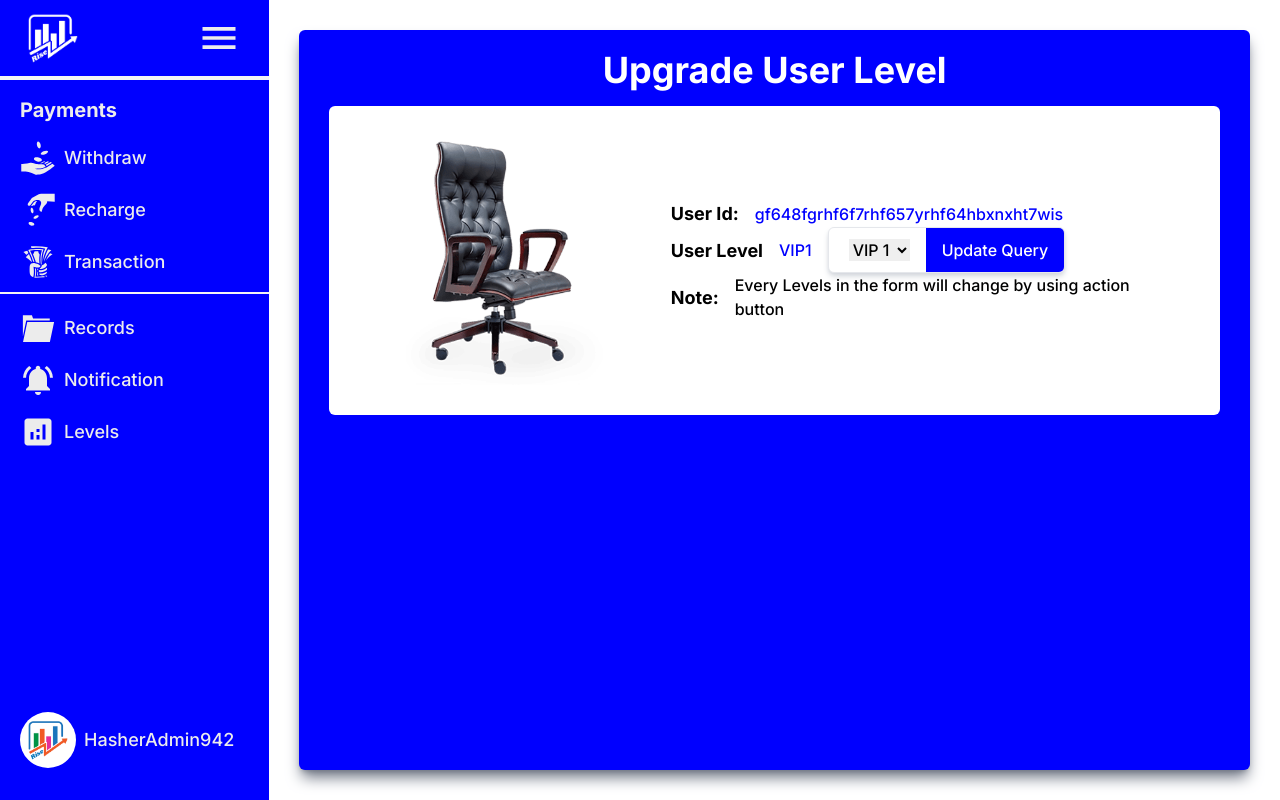
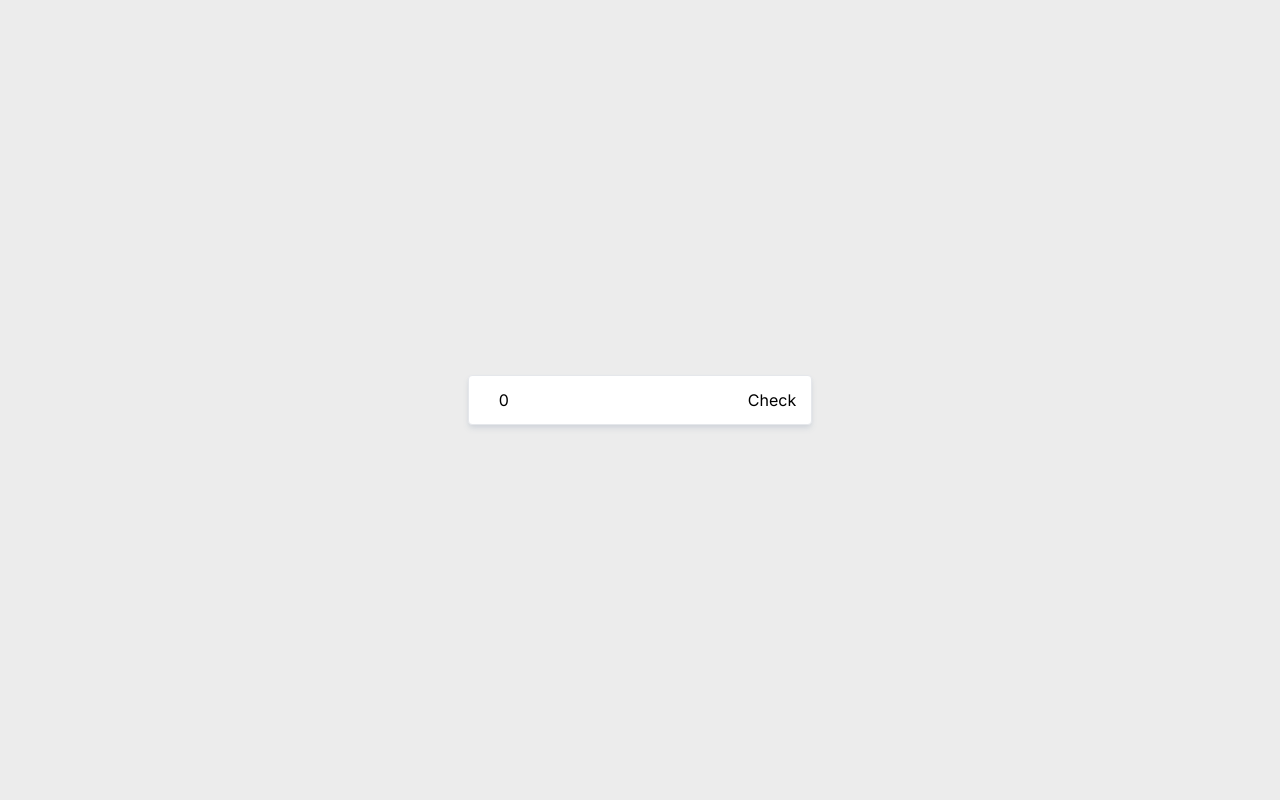
Before and after one commit to mhmAdmin1122/Rise, a Next.js app: page /admin/AdminPages/AdminLevels in a window 1280 px wide. Built offline with nearby package versions, Linux system fonts and the light colour scheme.

Commit message:
admin panel security creted

```diff
--- a/src/app/admin/AdminLayout/AdminLayout.tsx
+++ b/src/app/admin/AdminLayout/AdminLayout.tsx
@@ -1,14 +1,52 @@
-import React from "react";
+"use client";
+import React, { useState } from "react";
 import SideBar from "../AdminComponents/SideBar";
 
 const AdminLayout = ({ children }: any) => {
+  const [condition, setCondition] = useState(false);
+  const [password, setPassword] = useState(0);
+
+  const handleOnSubmitCheck = (e: any) => {
+    if (password == 7692) {
+      setCondition(true);
+    } else {
+      setCondition(false);
+    }
+    console.log(condition)
+  };
+
   return (
-    <div className="flex">
-      <SideBar />
-      <div className="adminBodyBox w-[80%] p-[30px] h-screen">
-        <div className="bodyboxform w-full bg-[#00ff] text-[#fff] h-full px-[30px] py-[20px] overflow-scroll overflow-x-hidden rounded-md shadow-lg shadow-gray-500">{children}</div>
-      </div>
-    </div>
+    <>
+      {condition ? (
+        <div className="flex">
+          <SideBar />
+          <div className="adminBodyBox w-[80%] p-[30px] h-screen">
+            <div className="bodyboxform w-full bg-[#00ff] text-[#fff] h-full px-[30px] py-[20px] overflow-scroll overflow-x-hidden rounded-md shadow-lg shadow-gray-500">
+              {children}
+            </div>
+          </div>
+        </div>
+      ) : (
+        <form
+          className="securityBox bg-[#ececec] px-[20px] py-10px min-h-screen max-h-screen flex items-center justify-center"
+          onSubmit={handleOnSubmitCheck}
+        >
+          <div className="bg-[#fff] text-[#000] pl-[30px] rounded shadow-md shadow-gray-300 border-[1px] border-gray-200">
+            <input
+              type="number"
+              name="password"
+              placeholder="Enter Password"
+              className="outline-none"
+              value={password}
+              onChange={(e: any) => {
+                setPassword(e.target.value);
+              }}
+            />
+            <button className="px-[15px] py-[12px]">Check</button>
+          </div>
+        </form>
+      )}
+    </>
   );
 };
 
```
